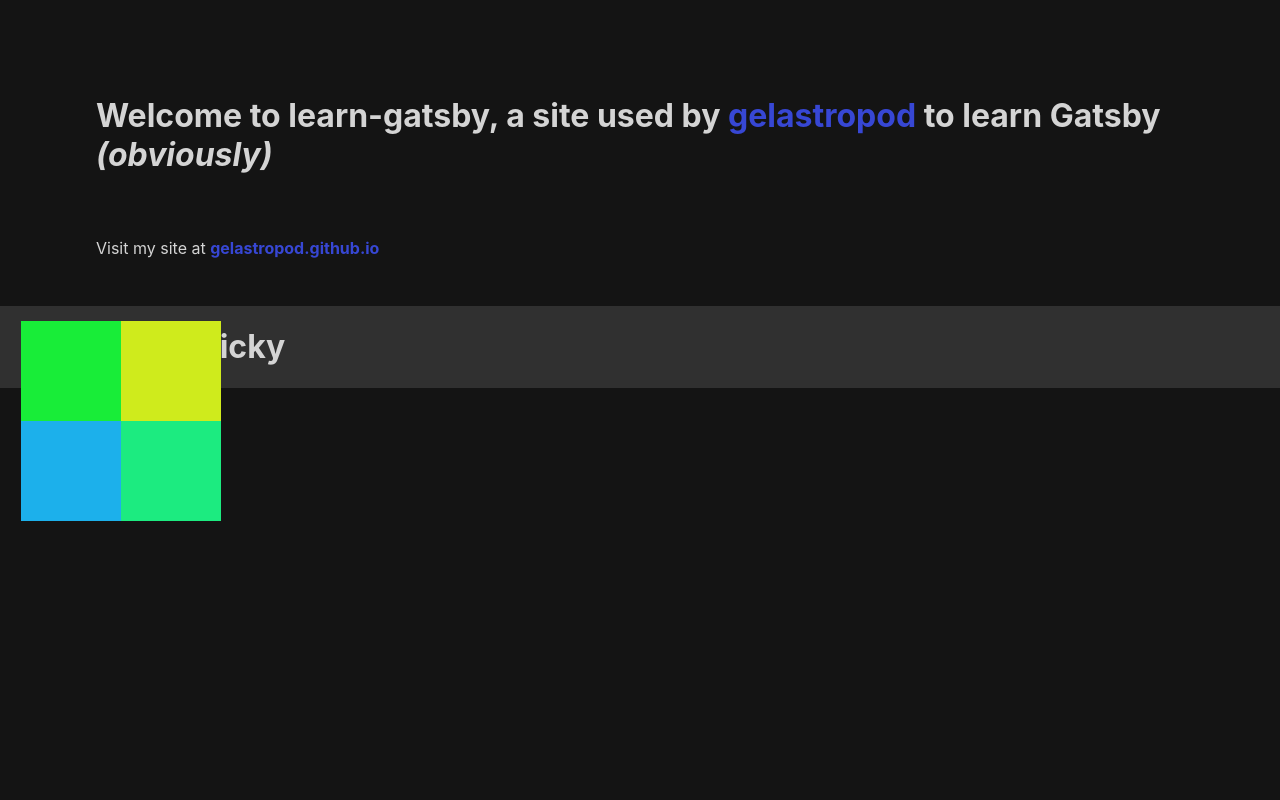
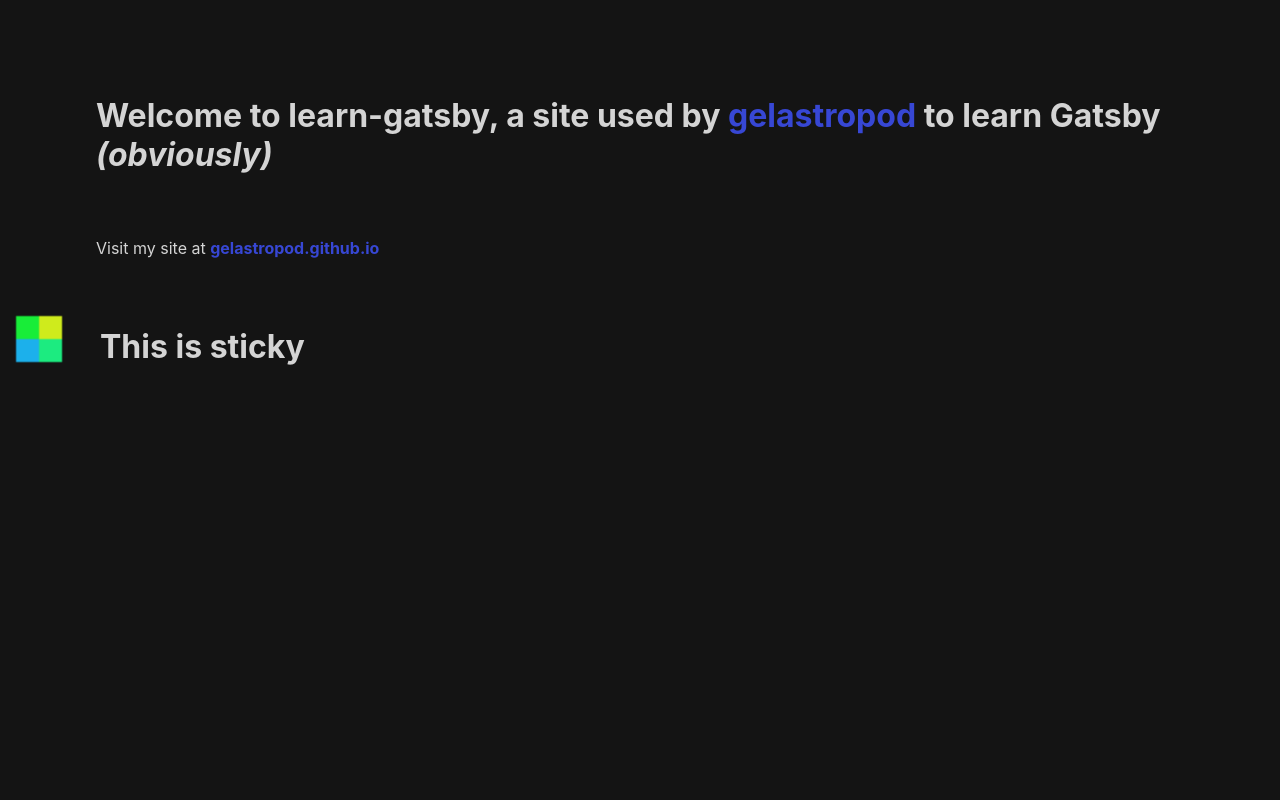
Before and after one commit to gelastropod/learn-gatsby, a Gatsby site: page / in a window 1280 px wide. Shown: the top 800 px of the page. Built offline with nearby package versions, Linux system fonts and the light colour scheme; Gatsby itself is replaced by a stand-in of ours.

Commit message:
Done with planned sticky header effect

```diff
--- a/src/pages/index.js
+++ b/src/pages/index.js
@@ -25,7 +25,6 @@
   marginRight: -96,
   marginTop: 0,
   marginBottom: 0,
-  backgroundColor: "#303030",
   zIndex: 1000,
 }
 const paragraphStyles = {
@@ -92,12 +91,7 @@
 function StickyHeader(text) {
   return (
     <div style={{...stickyDivStyle, display: "flex"}}>
-      <img src={icon} alt="Icon" style={{
-        width: "3%",
-        height: "3%",
-        padding: 21,
-      }} />
-      <h1>{text}</h1>
+      <h1 style={{paddingLeft: 100,}}>{text}</h1>
     </div>
   )
 }
@@ -135,19 +129,18 @@
         </a>
       </p>
       <div style={{
-        ...divStyle,
         position: "absolute",
         top: 300,
         left: 0,
+        minHeight: 3440,
         zIndex: 1001,
-        minHeight: 10000,
-        overflowY: "hidden",
       }}>
-        <img src={icon} alt="Icon" style={{
-        padding: 21,
+        <a href="https://gelastropod.github.io"><img src={icon} alt="Icon" style={{
         position: "sticky",
+        width: "20%",
+        padding: 16,
         top: 0,
-      }} />
+      }} /></a>
       </div>
       <div style={divStyle}>
         {StickyHeader("This is sticky")}
--- a/src/styles/global.css
+++ b/src/styles/global.css
@@ -2,6 +2,7 @@
     background-color: #141414;
     overflow-x: clip;
     margin: 0;
+    display: flex;
 }
 
 p {
```
